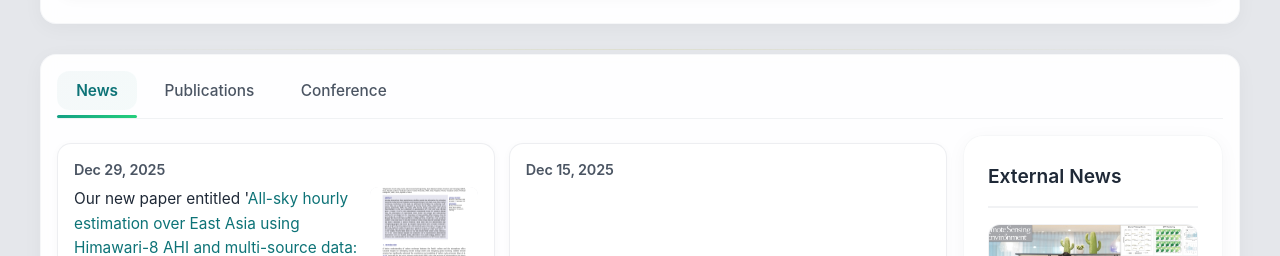
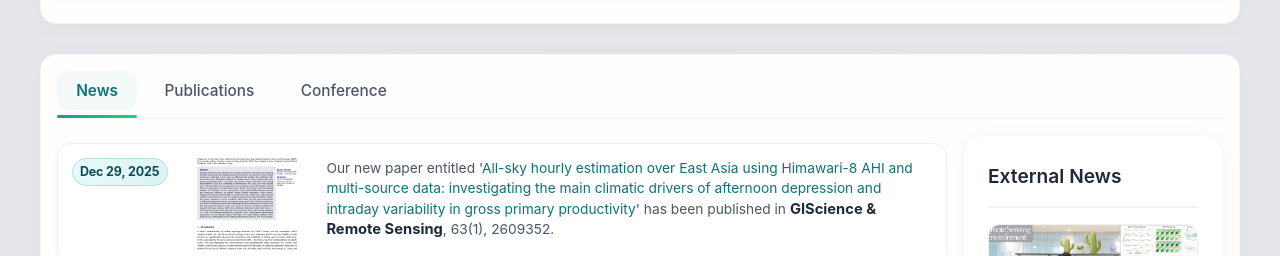
Before and after one commit to sjbae1102/sjbae1102.github.io, a plain HTML site: page index.html in a window 1280 px wide. Shown: the part 669-925 px from the top of the page. Drawn offline with Linux system fonts and the light colour scheme; grey boxes are pictures that could not be loaded.

Commit message:
Improve home news tab readability
Made-with: Cursor

```diff
--- a/index.html
+++ b/index.html
@@ -11,7 +11,7 @@ git push -->
     <title>Sejeong Bae - Homepage</title>
     <link rel="icon" type="image/svg+xml" href="/favicon.svg">
     <link rel="icon" type="image/png" href="/favicon.png">
-    <link rel="stylesheet" href="style.css?v=20260427i">
+    <link rel="stylesheet" href="style.css?v=20260427j">
 </head>
 <body>
     <script src="news-data.js?v=20260427b"></script>
--- a/style.css
+++ b/style.css
@@ -2673,3 +2673,104 @@ a:hover {
         max-width: 180px !important;
     }
 }
+
+/* Home News tab readability */
+.tabs-main #news-tab .news-timeline {
+    display: grid;
+    grid-template-columns: 1fr;
+    gap: 0.8rem;
+}
+
+.tabs-main #news-tab .news-item {
+    display: grid;
+    grid-template-columns: 96px minmax(0, 1fr);
+    gap: 0.9rem;
+    align-items: start;
+    margin-bottom: 0;
+    padding: 0.85rem;
+    border: 1px solid rgba(209, 213, 219, 0.35);
+    border-radius: 14px;
+    background: rgba(255, 255, 255, 0.52);
+}
+
+.tabs-main #news-tab .news-date {
+    display: inline-flex;
+    align-items: center;
+    justify-content: center;
+    min-width: 0;
+    width: 100%;
+    padding: 0.34rem 0.45rem;
+    border-radius: 999px;
+    color: #0b4d50;
+    background: linear-gradient(135deg, #e8fbfb 0%, #dbf2f4 100%);
+    border: 1px solid #b7dde0;
+    font-size: 0.78rem;
+    font-weight: 700;
+    line-height: 1.25;
+    text-align: center;
+}
+
+.tabs-main #news-tab .news-content {
+    display: block;
+    min-width: 0;
+}
+
+.tabs-main #news-tab .news-content:has(.news-image-container) {
+    display: grid;
+    grid-template-columns: 130px minmax(0, 1fr);
+    gap: 0.9rem;
+    align-items: start;
+}
+
+.tabs-main #news-tab .news-text {
+    min-width: 0;
+}
+
+.tabs-main #news-tab .news-image-container {
+    grid-column: 1;
+    grid-row: 1;
+    width: 130px;
+    height: 92px;
+    overflow: hidden;
+    border-radius: 8px;
+}
+
+.tabs-main #news-tab .news-text:has(+ .news-image-container) {
+    grid-column: 2;
+}
+
+.tabs-main #news-tab .news-image {
+    width: 100%;
+    height: 100%;
+    object-fit: cover;
+}
+
+.tabs-main #news-tab .news-content p {
+    color: var(--text-light);
+    font-size: 0.86rem;
+    line-height: 1.48;
+}
+
+.tabs-main #news-tab .news-content strong {
+    color: var(--text-color);
+    font-size: 0.92rem;
+    font-weight: 650;
+    line-height: 1.38;
+}
+
+@media (max-width: 720px) {
+    .tabs-main #news-tab .news-item,
+    .tabs-main #news-tab .news-content:has(.news-image-container) {
+        grid-template-columns: 1fr;
+    }
+
+    .tabs-main #news-tab .news-date {
+        justify-self: start;
+        width: auto;
+    }
+
+    .tabs-main #news-tab .news-image-container,
+    .tabs-main #news-tab .news-text:has(+ .news-image-container) {
+        grid-column: auto;
+    }
+}
```
Also changed, not shown: about/index.html (+1 -1 lines), conference/index.html (+1 -1 lines), news/index.html (+1 -1 lines), others/index.html (+1 -1 lines), publications/index.html (+1 -1 lines).
